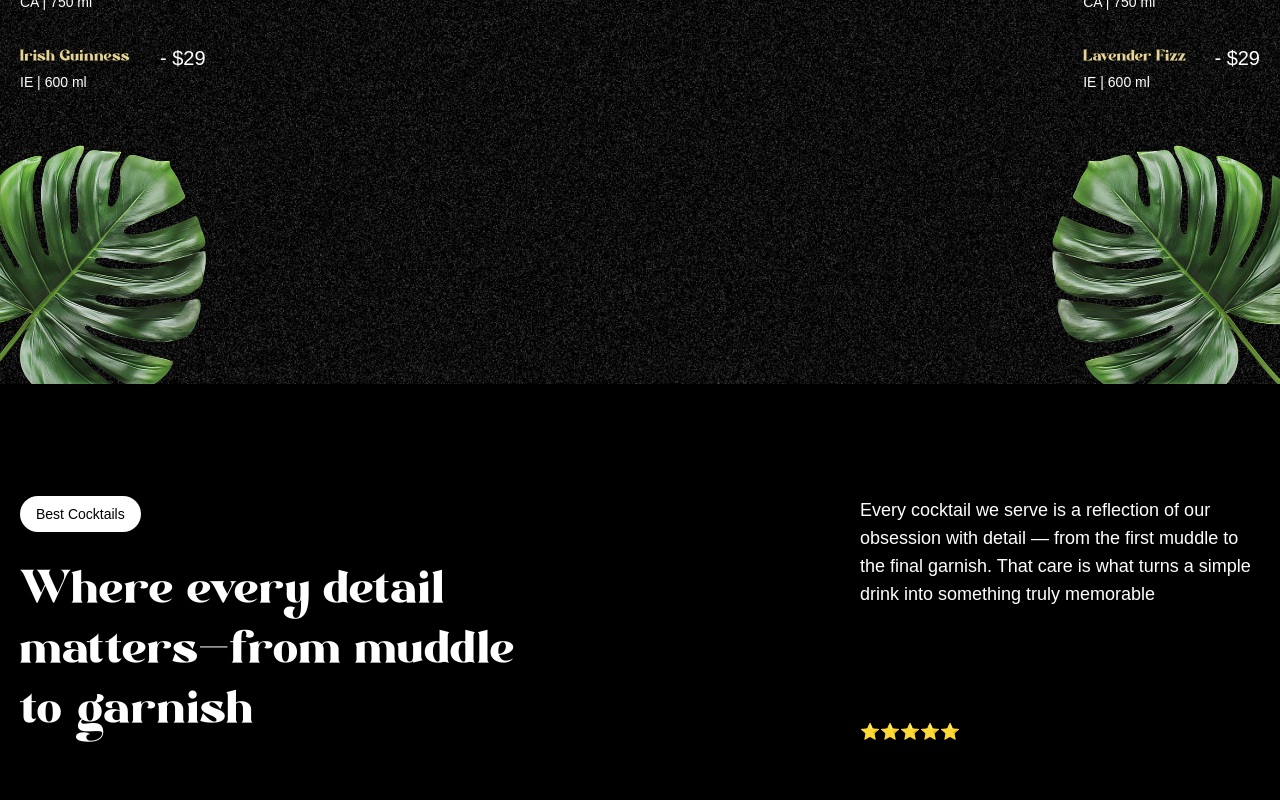
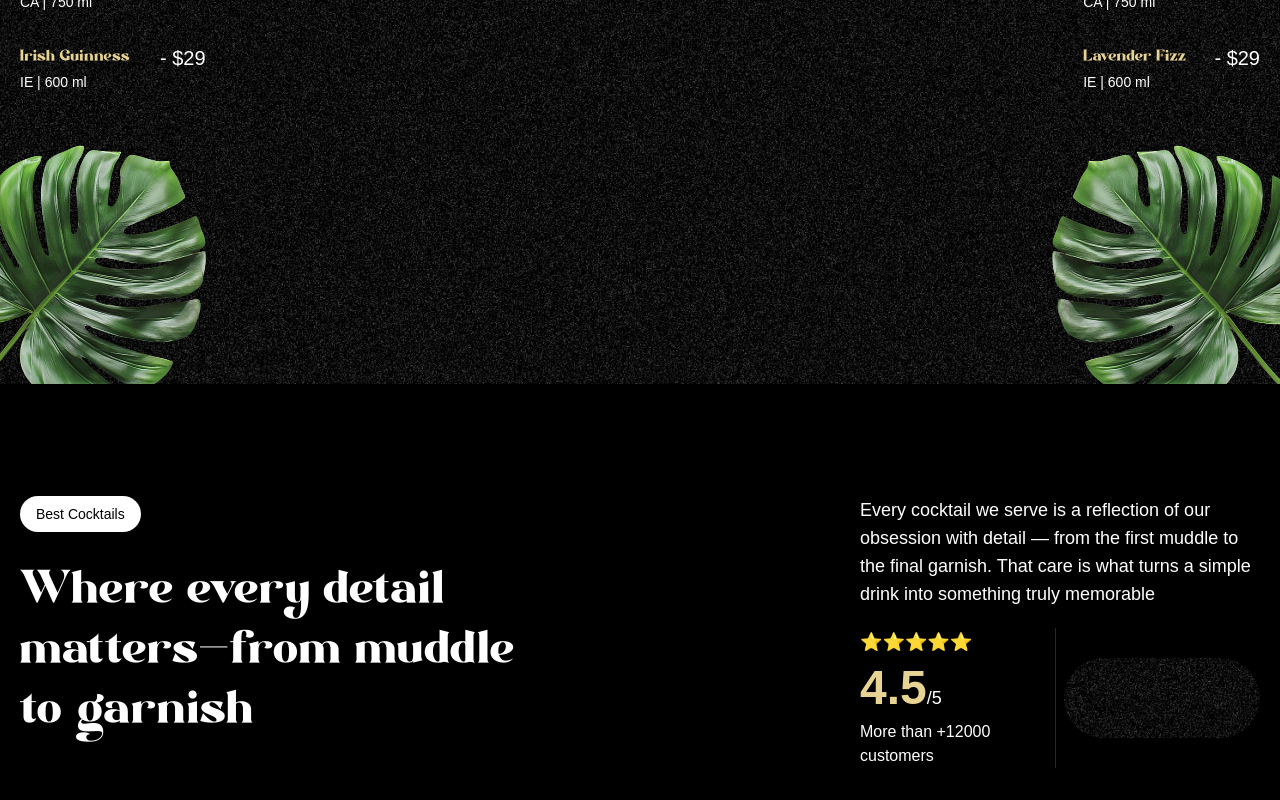
Before and after one commit to SouravBhardwaj997/mojito-gsap, a React (Vite) app: page / in a window 1280 px wide. Shown: the part 1216-2016 px from the top of the page. Built offline with nearby package versions, Linux system fonts and the light colour scheme; a web font is replaced by a local one.

Commit message:
some updates

```diff
--- a/src/components/About.jsx
+++ b/src/components/About.jsx
@@ -13,7 +13,41 @@ const About = () => {
             — from the first muddle to the final garnish. That care is what
             turns a simple drink into something truly memorable
           </p>
-          <div>⭐⭐⭐⭐⭐</div>
+          <div className="grid grid-cols-2 items-center">
+            <div className="border-r border-gray-800">
+              <span className="flex gap- text-white">
+                {[1, 2, 3, 4, 5].map((el) => (
+                  <p className="text-white">⭐</p>
+                ))}
+              </span>
+              <p>
+                <span>4.5</span>/5
+              </p>
+              <div>More than +12000 customers</div>
+            </div>
+            <div className="relative h-20">
+              <div className="rounded-full p-3 noisy">
+                {/* <div className="flex flex-row">
+                  <img
+                    src="/images/profile1.png"
+                    className="rounded-full h-10 w-10"
+                  />
+                  <img
+                    src="/images/profile2.png"
+                    className="rounded-full h-10 w-10"
+                  />
+                  <img
+                    src="/images/profile3.png"
+                    className="rounded-full h-10 w-10"
+                  />
+                  <img
+                    src="/images/profile4.png"
+                    className="rounded-full h-10 w-10"
+                  />
+                </div> */}
+              </div>
+            </div>
+          </div>
         </div>
       </div>
     </section>
--- a/src/components/Navbar.jsx
+++ b/src/components/Navbar.jsx
@@ -5,41 +5,41 @@ import { navLinks } from "../constants";
 
 const Navbar = () => {
   useGSAP(() => {
-    // const tl = gsap.timeline({
+    const tl = gsap.timeline({
+      scrollTrigger: {
+        trigger: "nav",
+        start: "bottom top",
+        // markers:true
+      },
+    });
+    tl.fromTo(
+      "nav",
+      {
+        background: "transparent",
+      },
+      {
+        background: "#00000050",
+        backgroundFilter: "blur(10px)",
+      }
+    );
+
+    // gsap.to("nav", {
     //   scrollTrigger: {
     //     trigger: "nav",
     //     start: "bottom top",
-    //     // markers:true
     //   },
+    //   background: "#00000050",
+    //   backgroundFilter: "blur(10px)",
+    //   ease: "expo.out",
     // });
-    // tl.fromTo(
-    //   "nav",
-    //   {
-    //     background: "transparent",
+
+    // gsap.to("nav", {
+    //   scrollTrigger: {
+    //     trigger: "nav",
+    //     start: "top top",
     //   },
-    //   {
-    //     background: "#00000050",
-    //     backgroundFilter: "blur(10px)",
-    //   }
-    // );
-
-    gsap.to("nav", {
-      scrollTrigger: {
-        trigger: "nav",
-        start: "bottom top",
-      },
-      background: "#00000050",
-      backgroundFilter: "blur(10px)",
-      ease: "expo.out",
-    });
-
-    gsap.to("nav", {
-      scrollTrigger: {
-        trigger: "nav",
-        start: "top top",
-      },
-      background: "transparent",
-    });
+    //   background: "transparent",
+    // });
   }, []);
   return (
     <nav>
```
